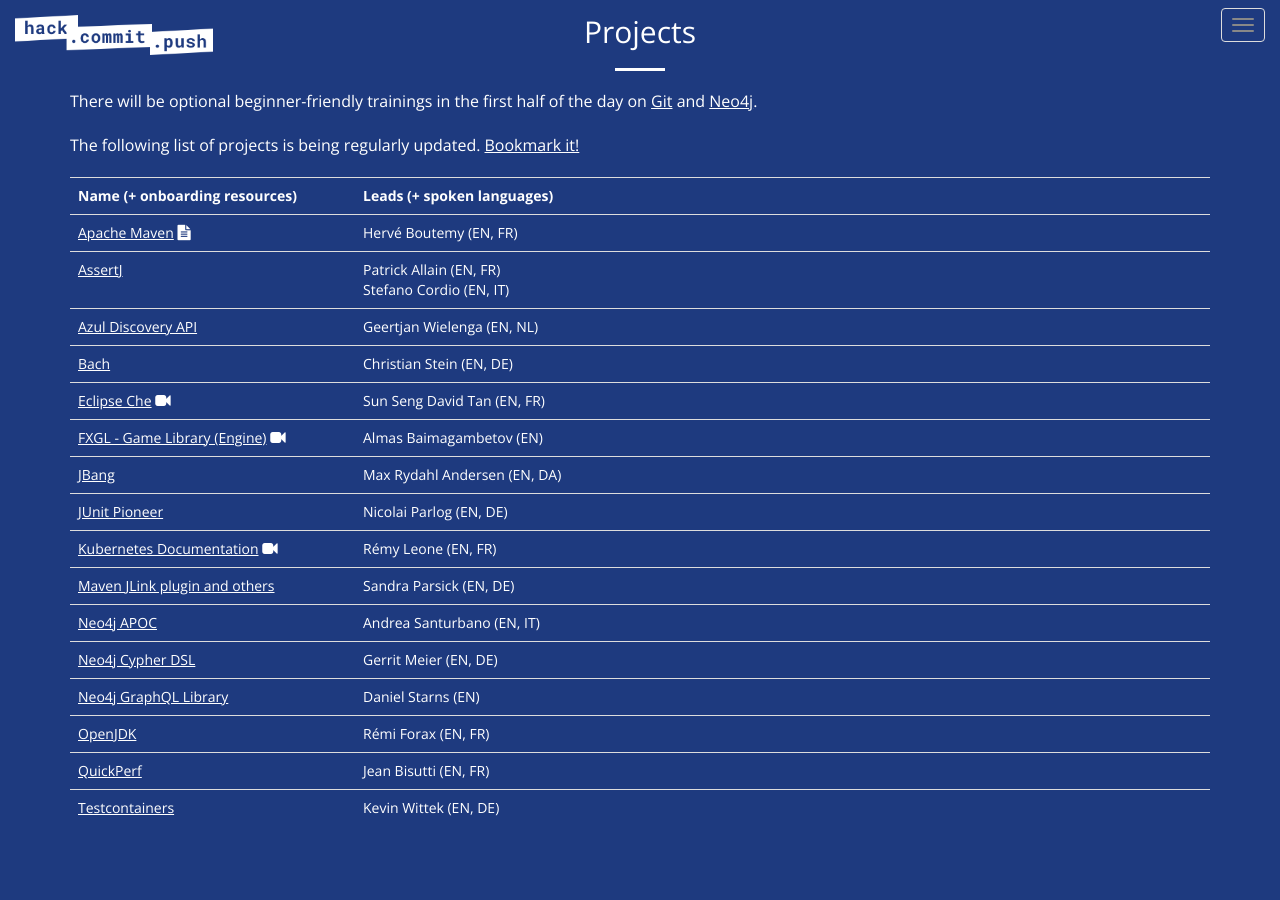
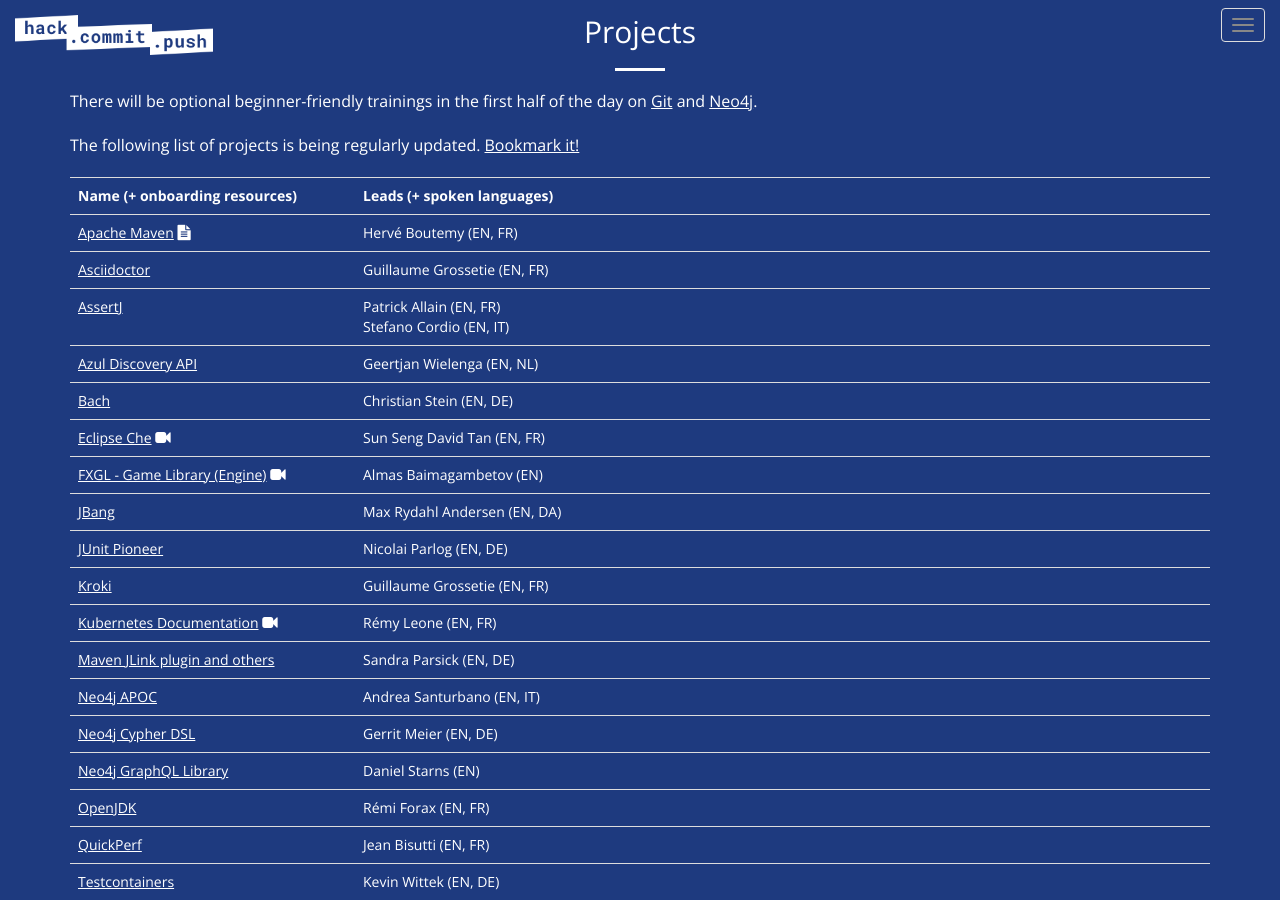
Before and after one commit to hack-commit-push/paris2021, a Jekyll site: the page built from index.html, in a window 1280 px wide and 900 px high, scrolled down 3764 px. Built offline with Jekyll 4.4.1, drawn with Linux system fonts in a browser that asks for light colours.

Commit message:
Add Kroki and Asciidoctor

```diff
--- a/_data/projects.yml
+++ b/_data/projects.yml
@@ -144,3 +144,17 @@
       spoken_languages:
         - EN
         - DE
+- name: Asciidoctor
+  url: https://asciidoctor.org/
+  leads:
+    - name: Guillaume Grossetie
+      spoken_languages:
+        - EN
+        - FR
+- name: Kroki
+  url: https://kroki.io/
+  leads:
+    - name: Guillaume Grossetie
+      spoken_languages:
+        - EN
+        - FR
```
